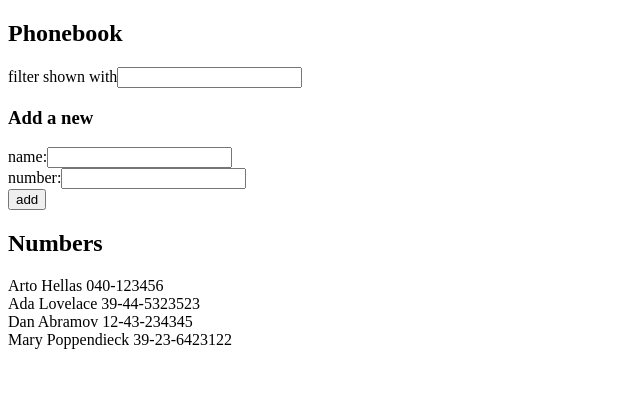
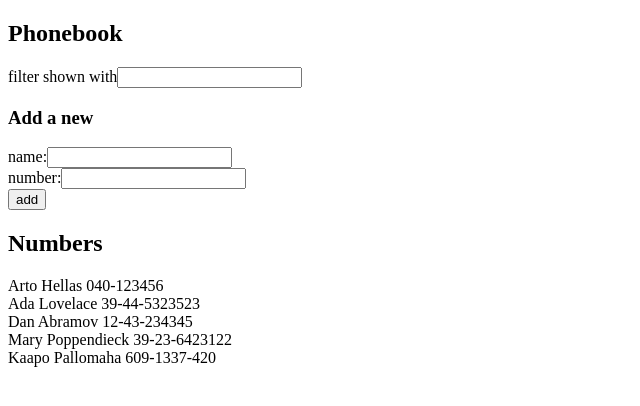
Before and after one commit to nilsys/fullstack2020, a React (Create React App) app in the folder part2/phonebook/: page / in a window 1280 px wide. Shown: the top 406 px of the page, without its empty margins (0-640 px from the left). Built offline with nearby package versions, Linux system fonts and the light colour scheme; data requests are answered from the project's data file.

Commit message:
2.11 done

```diff
--- /dev/null
+++ b/part2/phonebook/db.json
@@ -0,0 +1,29 @@
+{
+  "persons":[
+    {
+      "name": "Arto Hellas",
+      "number": "040-123456",
+      "id": 1
+    },
+    {
+      "name": "Ada Lovelace",
+      "number": "39-44-5323523",
+      "id": 2
+    },
+    {
+      "name": "Dan Abramov",
+      "number": "12-43-234345",
+      "id": 3
+    },
+    {
+      "name": "Mary Poppendieck",
+      "number": "39-23-6423122",
+      "id": 4
+    },
+    {
+      "name": "Kaapo Pallomaha",
+      "number": "609-1337-420",
+      "id": 5
+    }
+  ]
+}
--- a/part2/phonebook/src/App.js
+++ b/part2/phonebook/src/App.js
@@ -1,20 +1,23 @@
-import React, { useState } from 'react'
+import React, { useState, useEffect } from 'react'
+import axios from 'axios'
 import Persons from './components/Persons'
 import Input from './components/Input'
 import PersonForm from './components/PersonForm'
 
 
 const App = () => {
-    const [ persons, setPersons ] = useState([
-        { name: 'Arto Hellas', number: '040-123456' },
-        { name: 'Ada Lovelace', number: '39-44-5323523' },
-        { name: 'Dan Abramov', number: '12-43-234345' },
-        { name: 'Mary Poppendieck', number: '39-23-6423122' }
-    ])
-
+    const [ persons, setPersons ] = useState([])
     const [ newFilter, setNewFilter ] = useState('')
     const [ newName, setNewName ] = useState('')
     const [ newNumber, setNewNumber ] = useState('')
+
+    useEffect(() => {
+        axios
+        .get('http://localhost:3001/persons')
+        .then(resp => {
+            setPersons(resp.data)
+        })
+    }, [])
 
     const handleNewName = (e) => {
         setNewName(e.target.value)
```
Also changed, not shown: part2/phonebook/package.json (+6 -1 lines), 1 other file (tests, documents, lock files or other folders).
